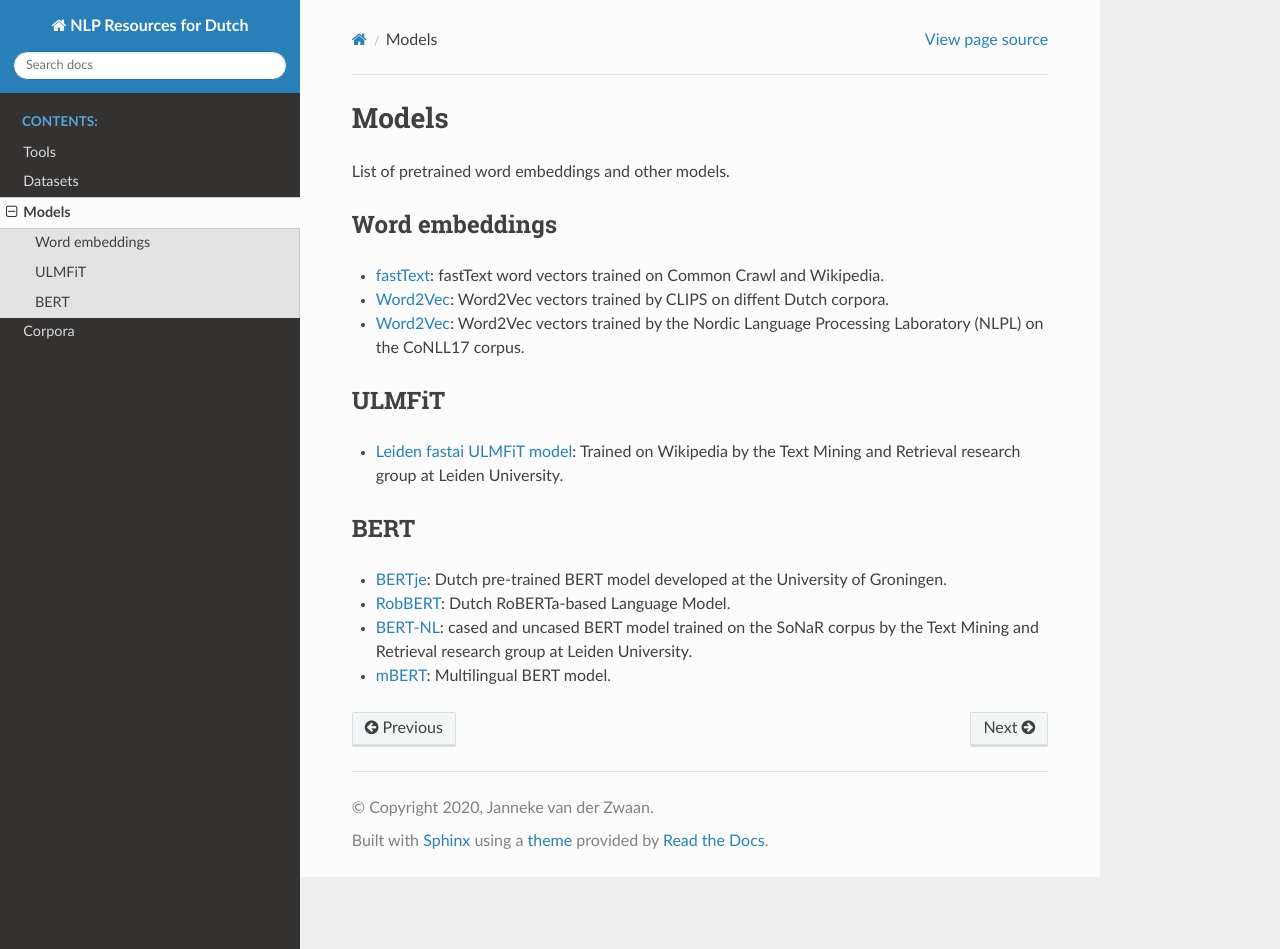
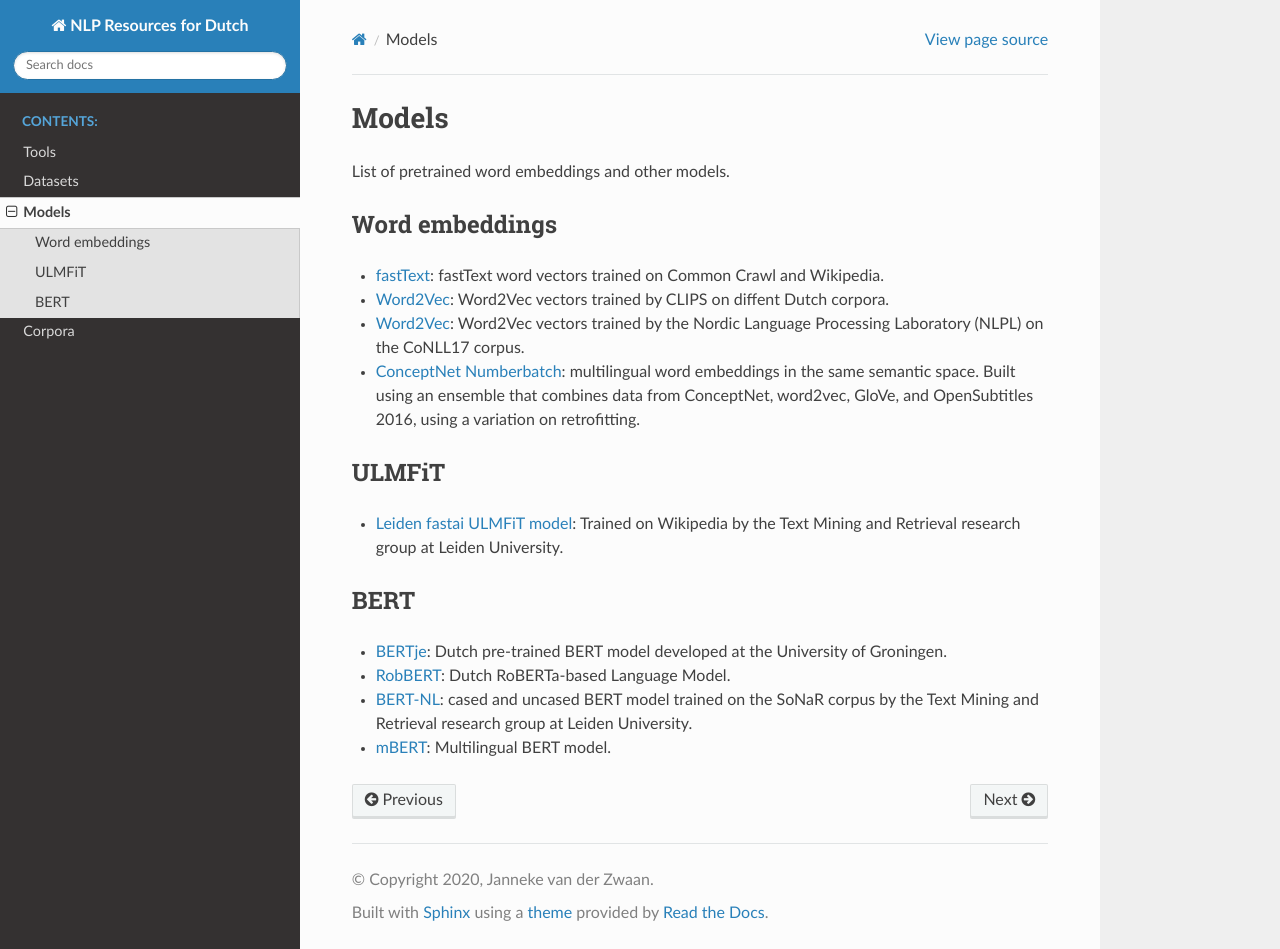
Before and after one commit to jvdzwaan/dutch-nlp-resources, a Sphinx documentation site: the page built from docs/source/models.rst, in a window 1280 px wide and 949 px high. Built offline with Sphinx 7.4.7 and the Read the Docs theme 2.0.0, drawn with Linux system fonts in a browser that asks for light colours.

Commit message:
Add ConceptNet Numberbatch (multilingual word embeddings)
Reference found in https://towardsdatascience.com/to-translate-or-not-to-translate-best-practices-in-non-english-sentiment-analysis-144a53613913

```diff
--- a/docs/source/models.rst
+++ b/docs/source/models.rst
@@ -9,6 +9,7 @@
 * `fastText <https://fasttext.cc/docs/en/crawl-vectors.html>`_: fastText word vectors trained on Common Crawl and Wikipedia.
 * `Word2Vec <https://github.com/clips/dutchembeddings>`_: Word2Vec vectors trained by CLIPS on diffent Dutch corpora.
 * `Word2Vec <http://vectors.nlpl.eu/repository/>`_: Word2Vec vectors trained by the Nordic Language Processing Laboratory (NLPL) on the CoNLL17 corpus.
+* `ConceptNet Numberbatch <https://github.com/commonsense/conceptnet-numberbatch>`_: multilingual word embeddings in the same semantic space. Built using an ensemble that combines data from ConceptNet, word2vec, GloVe, and OpenSubtitles 2016, using a variation on retrofitting.
 
 ULMFiT
 ------
```
